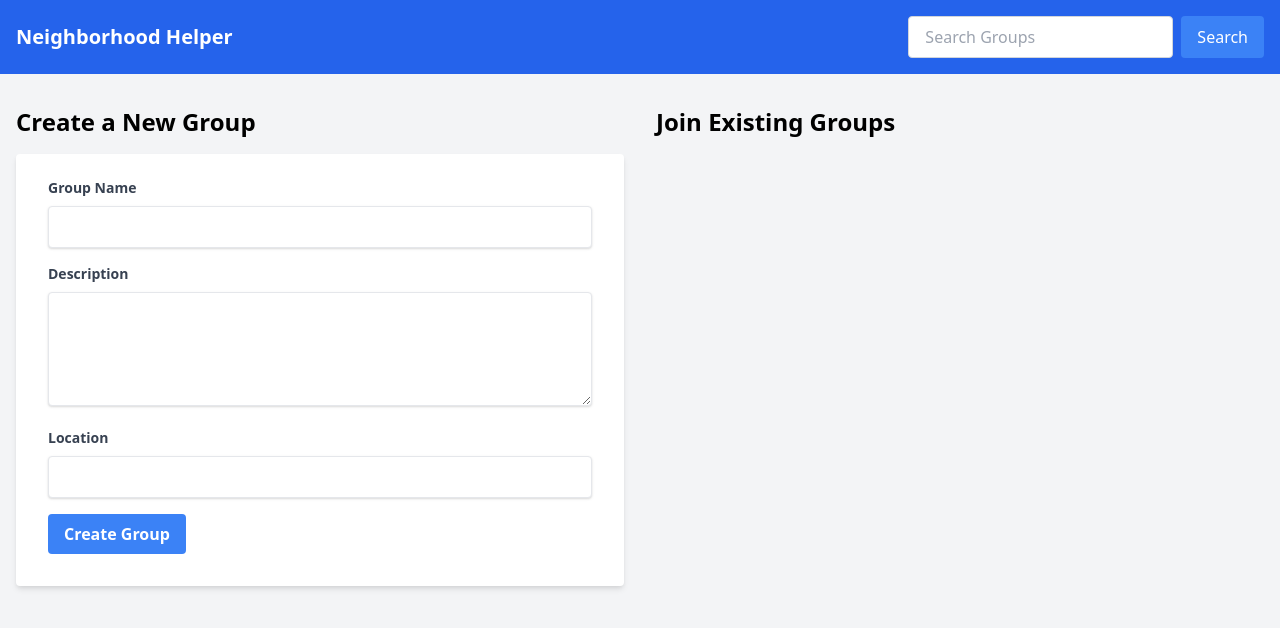
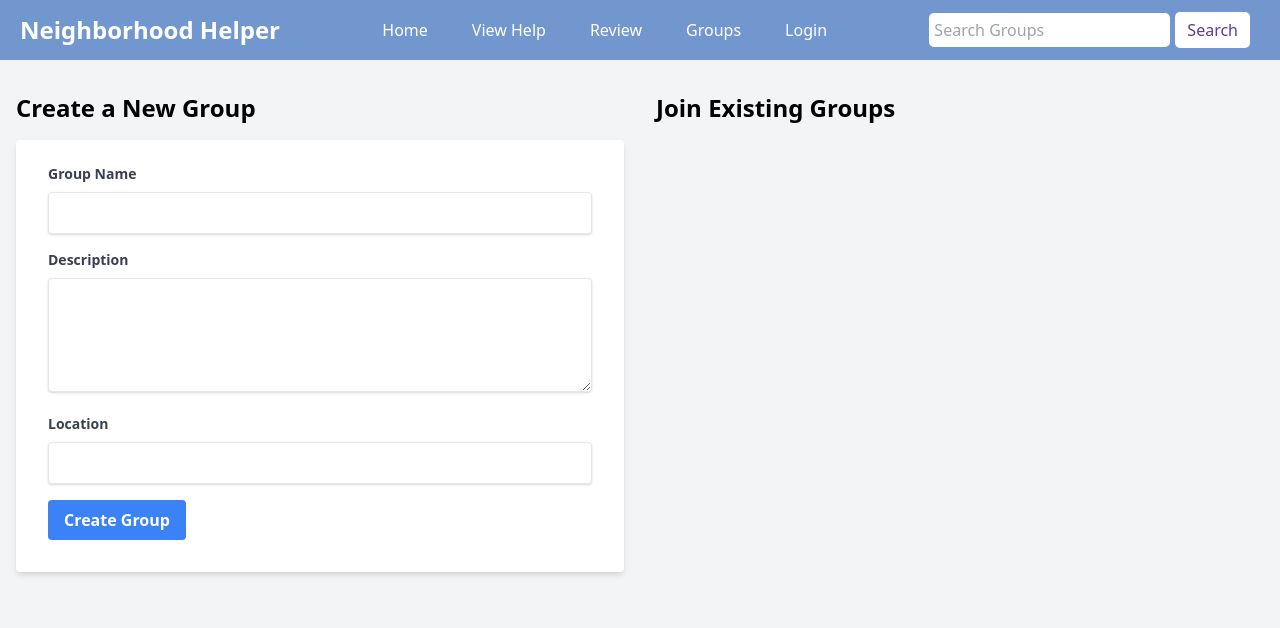
Before and after one commit to ramisharummon/neighborhood_helper, a PHP site: page /auth/group.php in a window 1280 px wide. Shown: the top 628 px of the page. Run offline with PHP 8.4, Linux system fonts and the light colour scheme; data that the repository does not hold is empty.

Commit message:
group.php

```diff
--- a/auth/group.php
+++ b/auth/group.php
@@ -1,6 +1,11 @@
 <?php
-//session_start();
-include('../db.php');
+session_start();
+
+// Database Connection
+$host = 'localhost';
+$dbname = 'neighborhoodhelper';
+$username = 'root';
+$password = '';
 
 try {
     $pdo = new PDO("mysql:host=$host;dbname=$dbname;charset=utf8", $username, $password);
@@ -100,31 +105,103 @@ try {
     <meta charset="UTF-8">
     <title>Groups - Neighborhood Helper</title>
     <link href="https://cdn.jsdelivr.net/npm/tailwindcss@2.2.19/dist/tailwind.min.css" rel="stylesheet">
+    <style>
+        /* Navbar Styling */
+        .navbar {
+            background-color: #7297cf; /* Blue background */
+            display: flex;
+            align-items: center;
+            padding: 10px 20px;
+        }
+
+        .navbar .logo {
+            color: white;
+            font-size: 1.5em;
+            font-weight: bold;
+            margin-right: auto;
+        }
+
+        .navbar a {
+            color: white;
+            text-decoration: none;
+            margin: 0 10px;
+            padding: 8px 12px;
+            border-radius: 5px;
+        }
+
+        .navbar a:hover {
+            background-color: #5a78a4; /* Slightly darker blue on hover */
+        }
+
+        .navbar .search-bar {
+            display: flex;
+            align-items: center;
+            margin-left: auto;
+            margin-right: 10px;
+        }
+
+        .navbar input[type="text"] {
+            padding: 5px;
+            border: none;
+            border-radius: 5px;
+            outline: none;
+        }
+
+        .navbar button {
+            background-color: white;
+            color: #5D3A9B;
+            border: none;
+            padding: 6px 12px;
+            margin-left: 5px;
+            border-radius: 5px;
+            cursor: pointer;
+        }
+
+        .navbar button:hover {
+            background-color: #E3E3E3;
+        }
+
+        .navbar .login {
+            background-color: #7297cf;
+            color: white;
+            padding: 6px 12px;
+            border-radius: 5px;
+            text-decoration: none;
+            margin-left: 10px;
+        }
+
+        .navbar .login:hover {
+            background-color: #5a78a4;
+        }
+    </style>
 </head>
 <body class="bg-gray-100">
     <!-- Navigation Bar -->
-    <nav class="bg-blue-600 p-4">
-        <div class="container mx-auto flex justify-between items-center">
-            <div class="text-white font-bold text-xl">
-                Neighborhood Helper
-            </div>
-            <div>
-                <form method="GET" action="" class="flex space-x-2">
+    <div class="navbar">
+        <div class="logo">Neighborhood Helper</div>
+        <a href="home.php">Home</a>
+        <a href="help_portal.php">View Help</a>
+        <a href="">Review</a>
+        <a href="groups.php">Groups</a>
+        <?php if(isset($_SESSION['user_id'])): ?>
+            <a href="logout.php">Logout</a>
+        <?php else: ?>
+            <a href="login.php">Login</a>
+        <?php endif; ?>
+
+        <!-- Search Form -->
+        <form method="GET" action="groups.php" class="search-bar">
             <input
                 type="text"
                 name="search"
                 value="<?php echo htmlspecialchars($searchQuery); ?>"
                 placeholder="Search Groups"
-                        class="px-4 py-2 rounded border border-gray-300"
             />
-                    <button type="submit" class="bg-blue-500 hover:bg-blue-700 text-white px-4 py-2 rounded">
-                        Search
-                    </button>
+            <button type="submit">Search</button>
         </form>
     </div>
-        </div>
-    </nav>
 
+    <!-- Main Content -->
     <div class="container mx-auto px-4 py-8">
         <div class="grid md:grid-cols-2 gap-8">
             <!-- Group Creation Form -->
```
Lines whose indentation alone changed are shown as unchanged.
